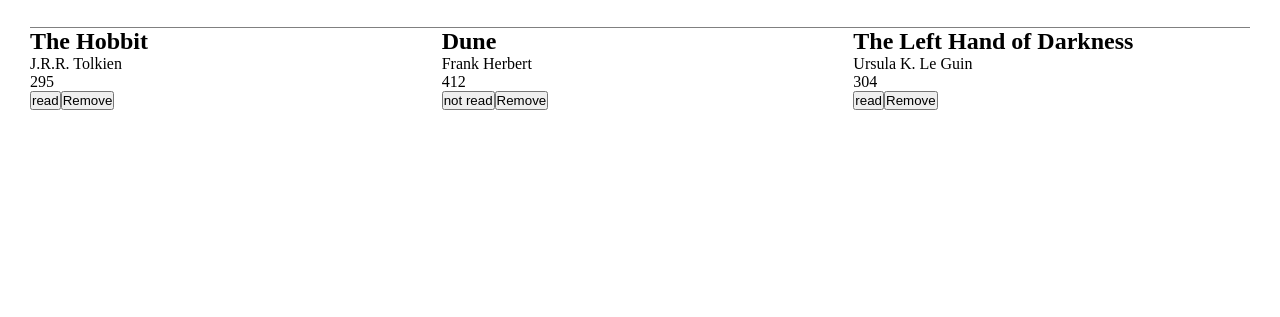
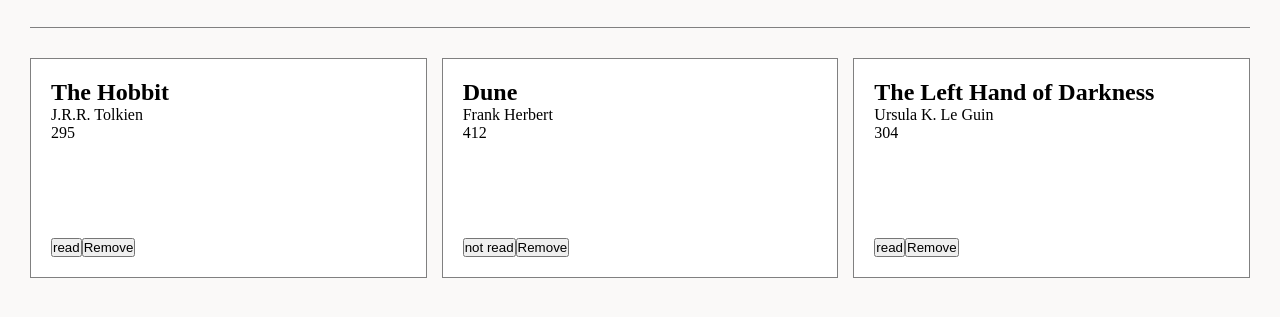
Before and after one commit to MarkLeejanAlipio/library, a plain HTML site: page index.html in a window 1280 px wide. Shown: the part 85-402 px from the top of the page. Drawn offline with Linux system fonts and the light colour scheme.

Commit message:
refactor: change modal to flex to separate book infos and btns

```diff
--- a/style.css
+++ b/style.css
@@ -7,6 +7,7 @@
 body {
     padding: 30px;
     height: 100vh;
+    background-color: #faf9f8;
 }
 
 header {
@@ -41,5 +42,17 @@ header {
 .library-container {
     display: grid;
     grid-template-columns: repeat(auto-fit, minmax(250px, 1fr));
+    grid-auto-rows: 220px;
     gap: 15px;
+    padding: 30px 0;
 }
+
+/* Style for book modal */
+.book-modal {
+    display: flex;
+    flex-direction: column;
+    justify-content: space-between;
+    padding: 20px;
+    background-color: white;
+    border: 1px solid grey;
+}
```
